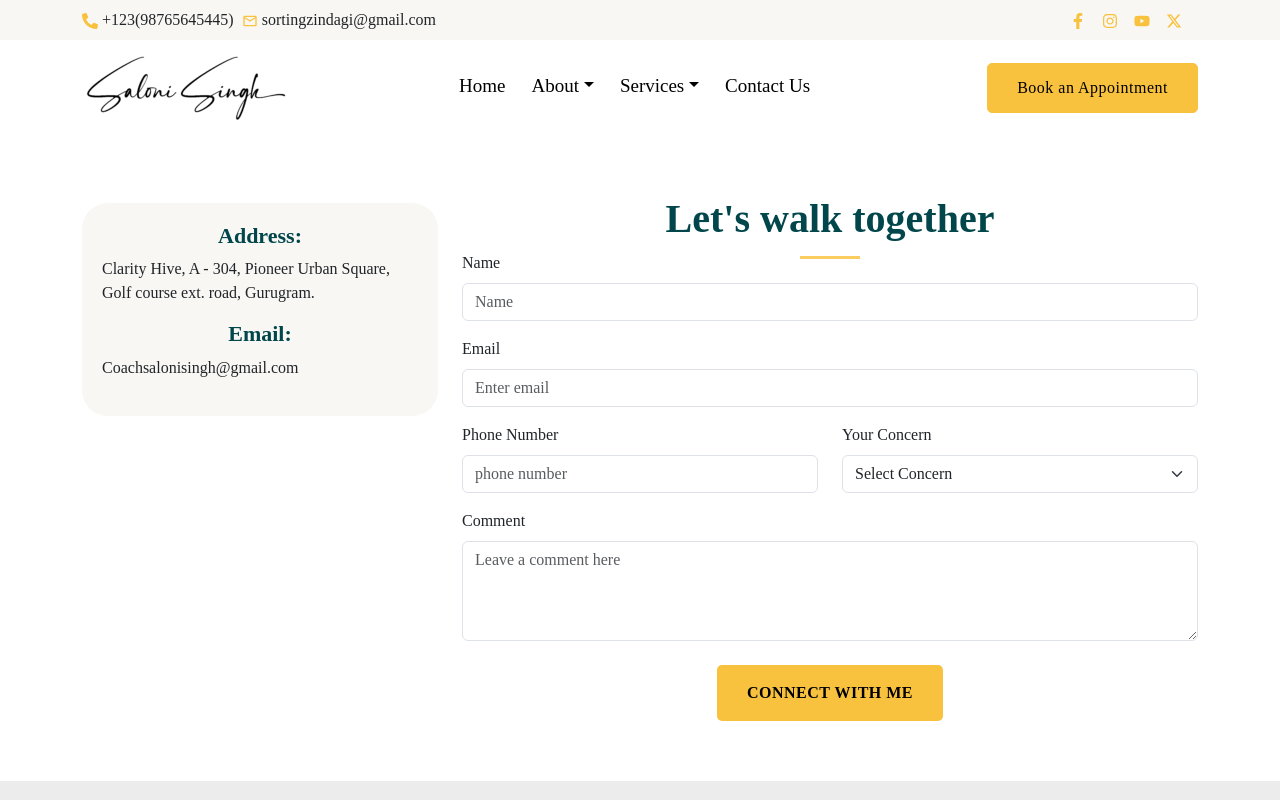
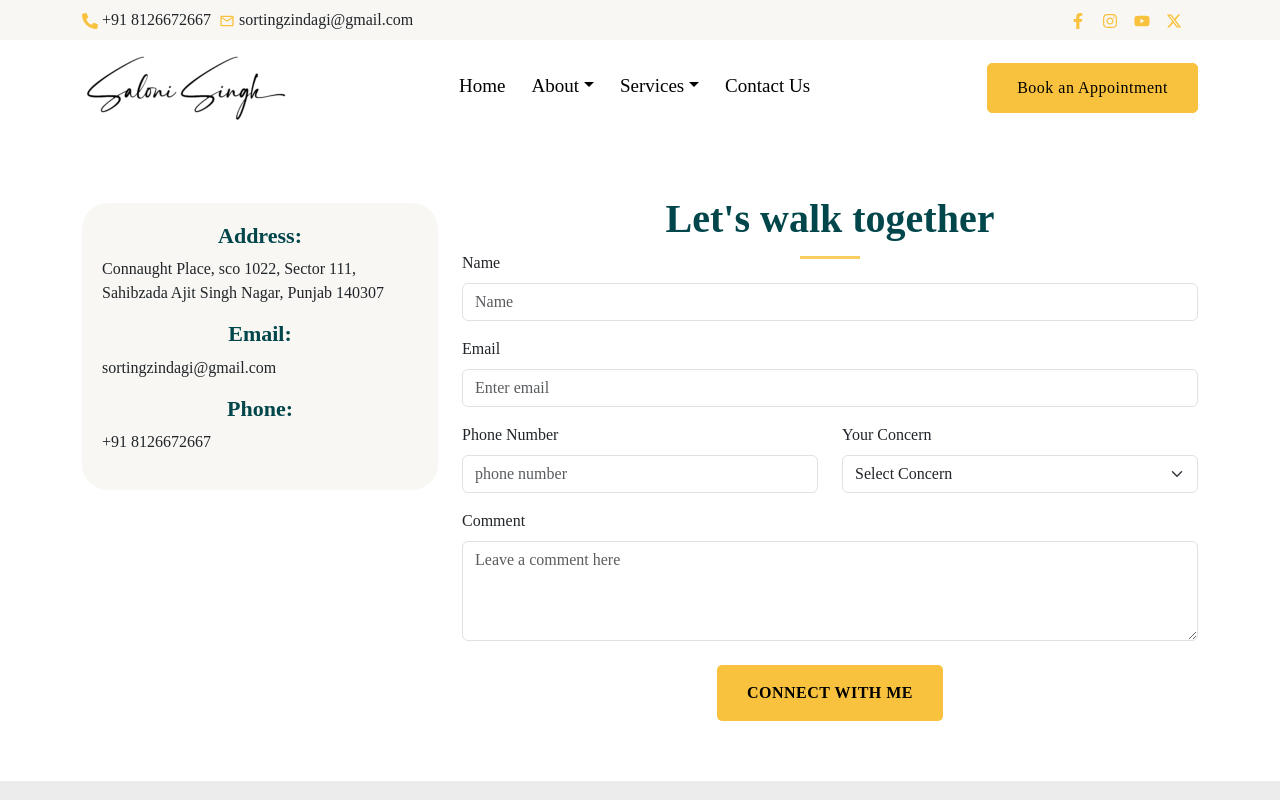
Before and after one commit to Fallen-6121995/astroDeepak, a Next.js app: page /contact-us in a window 1280 px wide. Shown: the top 800 px of the page. Built offline with nearby package versions, Linux system fonts and the light colour scheme; a web font is replaced by a local one.

Commit message:
latest code

```diff
--- a/src/app/contact-us/page.jsx
+++ b/src/app/contact-us/page.jsx
@@ -61,8 +61,9 @@ function Contact() {
               />
               <div>
                 <p>
-                  Clarity Hive, A - 304, Pioneer Urban Square, Golf course ext.
-                  road, Gurugram.
+                Connaught Place, sco 1022,
+                Sector 111, Sahibzada Ajit Singh Nagar,
+                Punjab 140307
                 </p>
               </div>
               <SectionHeading
@@ -73,7 +74,17 @@ function Contact() {
                 showUnderline={false}
               />
 
-              <p>Coachsalonisingh@gmail.com</p>
+              <p>sortingzindagi@gmail.com</p>
+
+              <SectionHeading
+                tagline="Phone:"
+                color="#01464B"
+                fontSize={22}
+                fontWeight={600}
+                showUnderline={false}
+              />
+
+              <p>+91 8126672667</p>
             </div>
           </Col>
           <Col md={8}>
--- a/src/app/services/[serviceName]/page.jsx
+++ b/src/app/services/[serviceName]/page.jsx
@@ -8,7 +8,6 @@ import SectionBtn from '@/components/sectionBtn/SectionBtn';
 
 async function getServiceData(serviceName) {
   try {
-    console.log("service>><<><><<>>",serviceName)
       const docRef = doc(db, "services", serviceName);
       const docSnap = await getDoc(docRef);
 
@@ -26,7 +25,6 @@ async function getServiceData(serviceName) {
 export default async function ServicePage({ params }) {
     const { serviceName } = params;
     const service = await getServiceData(serviceName);
-    console.log("services>>><<",service)
     // const service = servicesData[serviceName];
   return (
     <div>
--- a/src/components/Navbar/Navbar.jsx
+++ b/src/components/Navbar/Navbar.jsx
@@ -25,7 +25,7 @@ function HeaderNavbar() {
                     <span>
                       <FaPhoneAlt className="mainYellow" />
                     </span>{" "}
-                    +123(98765645445)
+                    +91 8126672667
                   </li>
                   <li className="list-inline-item">
                     <span>
```
